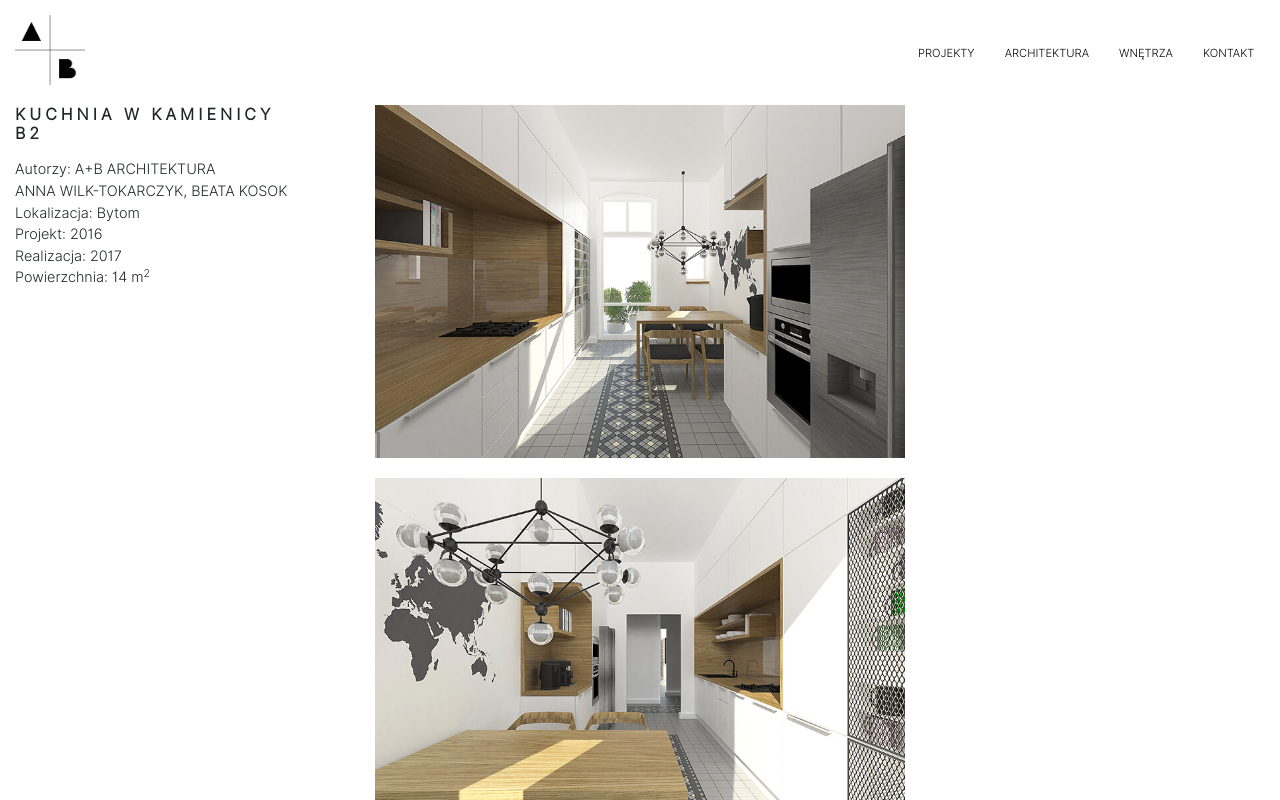
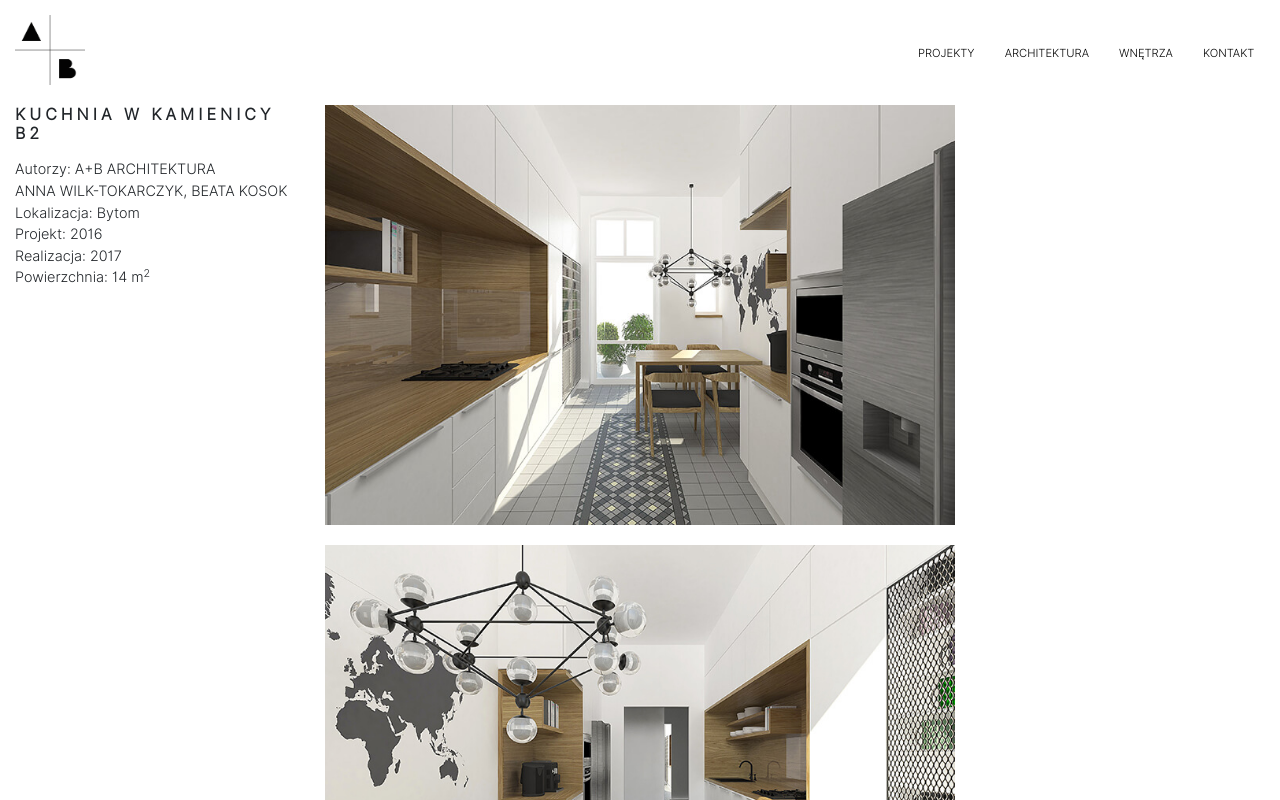
Before and after one commit to wrogoz/Architektura_A-B, a React (Create React App) app: page /entries/kuchnia_bytom_B2 in a window 1280 px wide. Shown: the top 800 px of the page. Built offline with nearby package versions, Linux system fonts and the light colour scheme.

Commit message:
resizing images project details

```diff
--- a/src/components/singleProjectComponent/singleProjectDetails.jsx
+++ b/src/components/singleProjectComponent/singleProjectDetails.jsx
@@ -99,7 +99,7 @@ const ImgRow = styled(Row)`
 `;
 const Img = styled(Image)`
   width: 100%;
-  max-width:550px;
+  max-width:650px;
   padding: 0 10px;
   @media(orientation:landscape ){
     /* max-width: 550px; */
```
